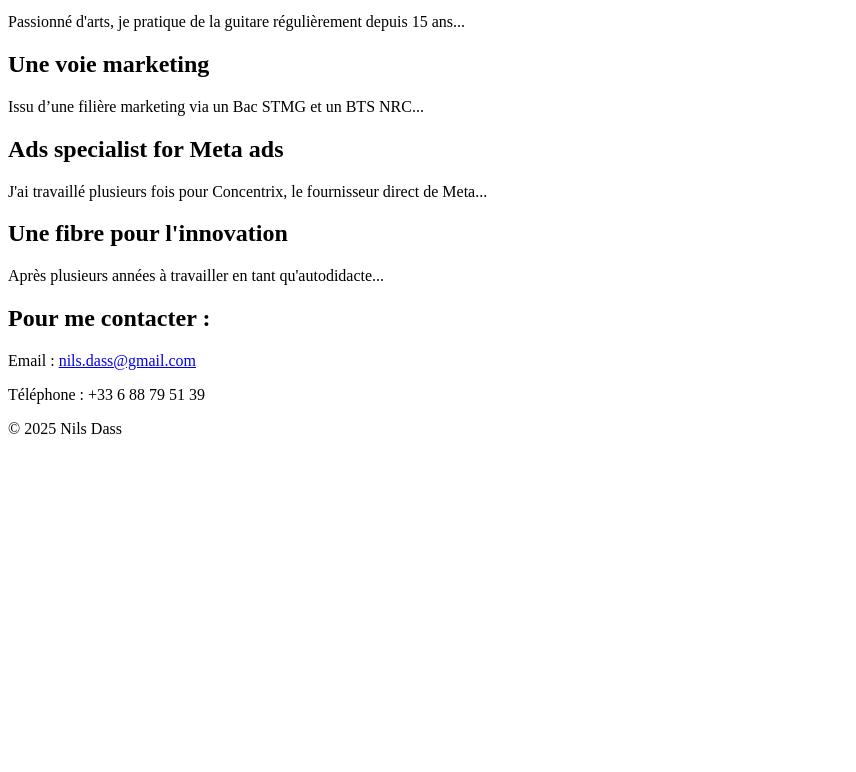
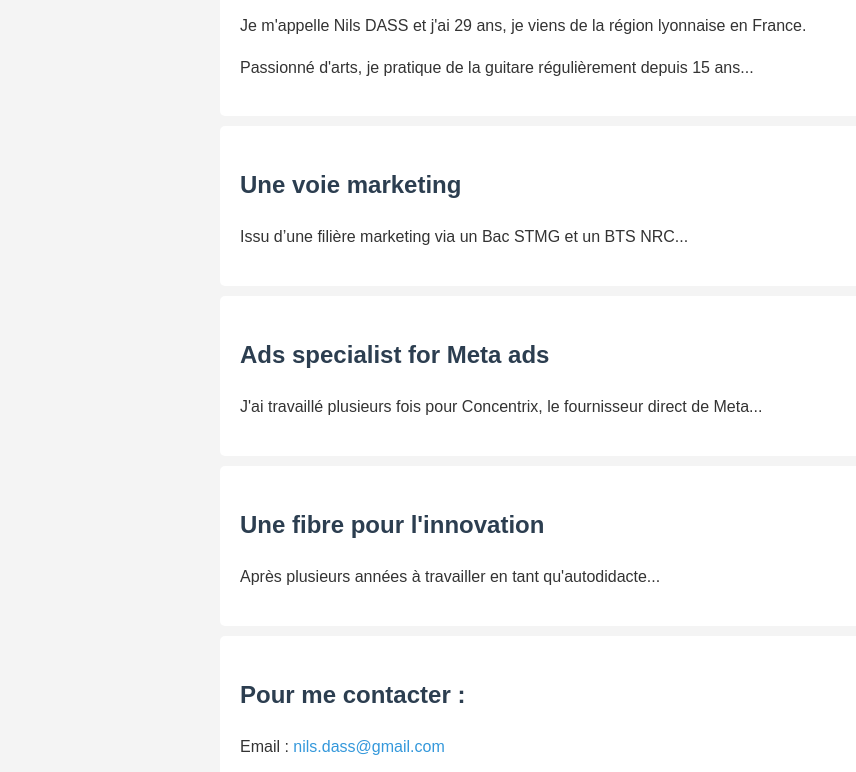
Before and after one commit to H3LY05/MyCV, a plain HTML site: page CV_website.html in a window 1280 px wide. Shown: the part 101-873 px from the top of the page, without its empty margins (0-856 px from the left). Before the commit the page ends 800 px from the top, so only its background shows below. Drawn offline with Linux system fonts and the light colour scheme.

Commit message:
Update CV_website.html

```diff
--- a/CV_website.html
+++ b/CV_website.html
@@ -4,7 +4,7 @@
   <meta charset="UTF-8">
   <meta name="viewport" content="width=device-width, initial-scale=1.0">
   <title>Nils Dass - CV</title>
-  <link rel="stylesheet" href="styles.css">
+  <link rel="stylesheet" href="css_website.css">
 </head>
 <body>
   <header>
```
